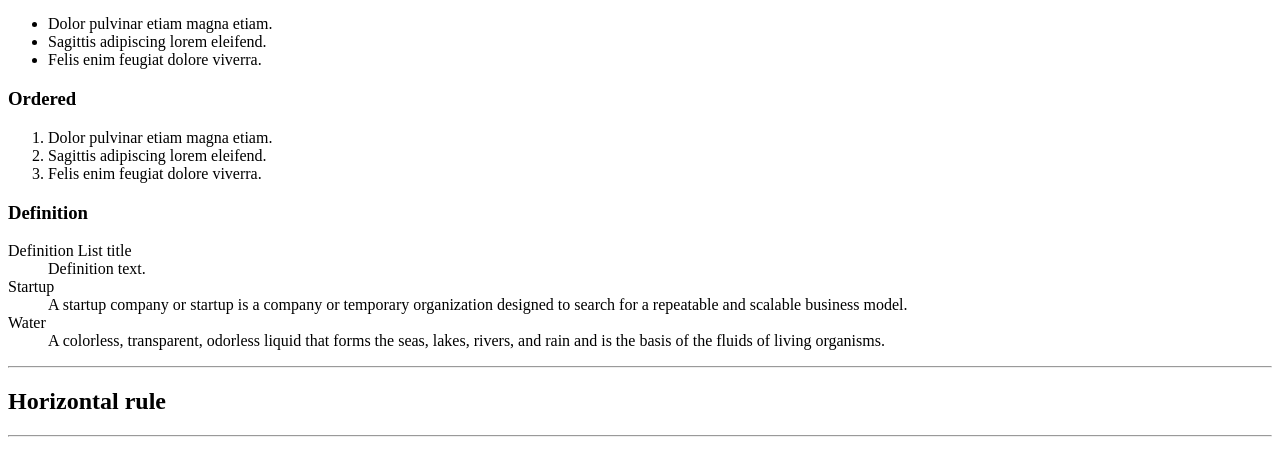
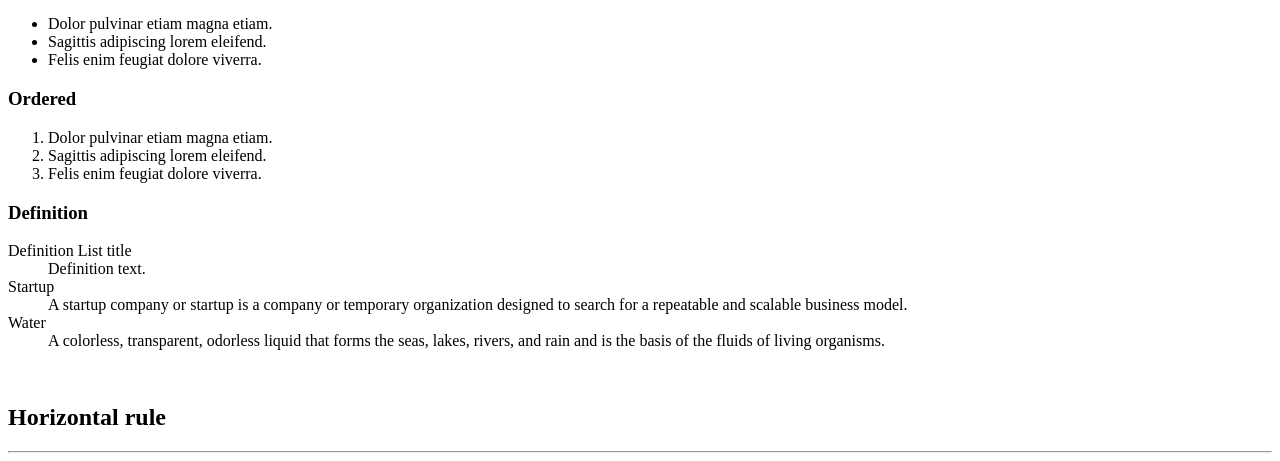
Before and after one commit to evanceodoyo/alx-frontend, a plain HTML site: page 0x00-html_advanced/28-styleguide.html in a window 1280 px wide. Shown: the part 612-1073 px from the top of the page. Drawn offline with Linux system fonts and the light colour scheme.

Commit message:
horizontal rule

```diff
--- a/0x00-html_advanced/28-styleguide.html
+++ b/0x00-html_advanced/28-styleguide.html
@@ -64,7 +64,8 @@
                 </dl>
             </div>
         </section>
-        <hr>
+        <br>
+        <!-- Horizontal rule -->
         <section>
             <header>
                 <h2>Horizontal rule</h2>
```
